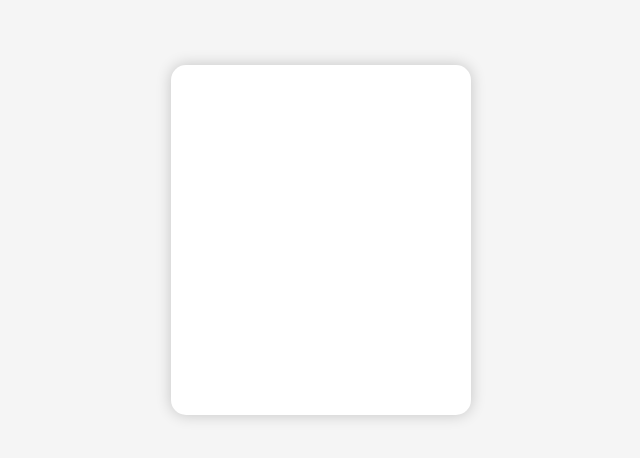
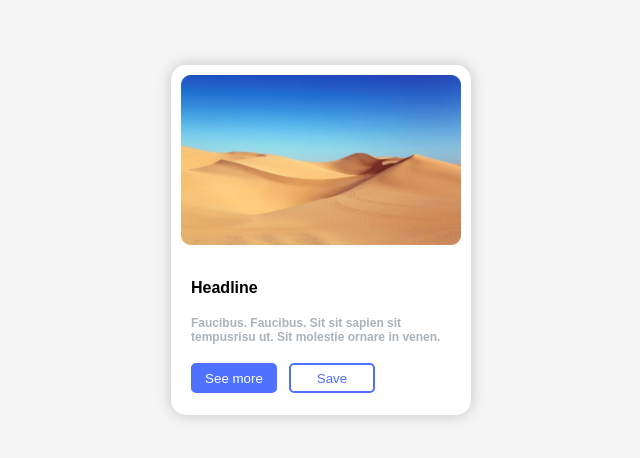
Before and after one commit to Komandr33/myPortfolio-start-project, a React app: page / in a window 1280 px wide. Shown: the part 160-618 px from the top of the page, without its empty margins (319-959 px from the left). Built offline with nearby package versions, Linux system fonts and the light colour scheme.

Commit message:
added Card in App 'the layout of the card'

```diff
--- a/src/App.tsx
+++ b/src/App.tsx
@@ -1,13 +1,20 @@
 import './App.css';
 import styled from 'styled-components';
-
+import img1 from './images/rectangle.png';
 
 function App() {
     return (
       <div className="App">
         <Card>
+          <Images src={img1} alt={''}></Images>
+          <div style={{margin: '20px'}}>
+            <Title>Headline</Title>
+            <Content>Faucibus. Faucibus. Sit sit sapien sit tempusrisu ut. Sit molestie ornare in venen.</Content>
+            <Button>See more</Button>
+            <Button opasity >Save</Button>
+          </div>
+        </Card>
 
-        </Card>
       </div>
     );
 }
@@ -23,3 +30,39 @@ const Card = styled.div`
   background-color: rgb(255, 255, 255);
   box-shadow: 0 0 15px rgba(0, 0, 0, 0.2);
 `
+
+const Images = styled.img`
+  margin: 10px;
+  padding: 0;
+`
+
+const Title = styled.h1`
+  font-size: 16px;
+  letter-spacing: 0;
+  font-weight: 700;
+  color: black;
+
+`;
+
+const Content = styled.p`
+  font-size: 12px;
+  letter-spacing: 0;
+  font-weight: 700;
+  color: #ABB3BA;
+  margin: 19px 0 19px 0;
+`;
+
+type ButtonPropstype = {
+  opasity?: boolean
+}
+
+const Button = styled.button<ButtonPropstype>`
+  box-shadow: none;
+  width: 86px;
+  height: 30px;
+  border: 2px solid ${props => !props.opasity ? '#4E71FE' : ''};
+  border-radius: 5px;
+  margin-right: 12px;
+  color: ${props => props.opasity ? '#4E71FE' : 'white'};
+  background-color: ${props => props.opasity ? 'white' : '#4E71FE'};
+`;
```
Also changed, not shown: src/logo.svg (deleted), 1 other file (tests, documents, lock files or other folders).
